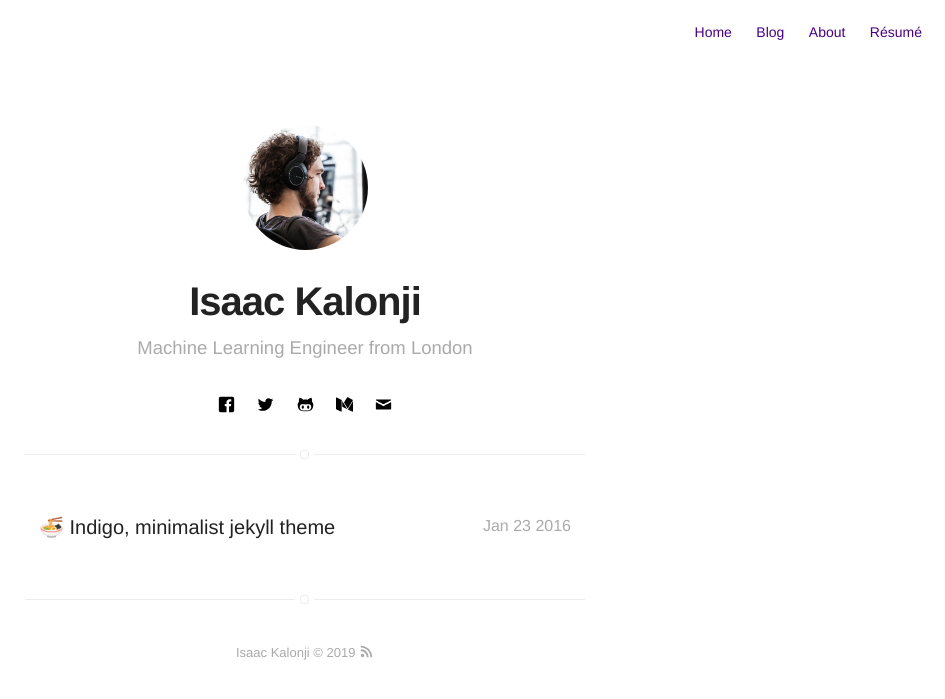
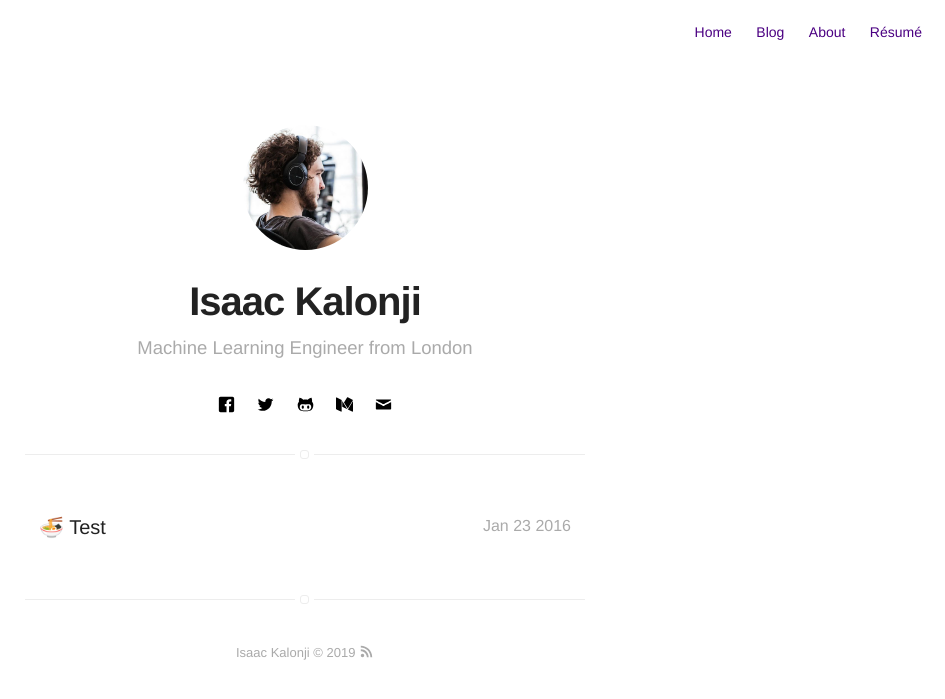
Before and after one commit to ojbillz/github-site, a Jekyll site: the page built from projects.html, in a window 1280 px wide. Shown: the top 699 px of the page, without its empty margins (335-1280 px from the left). Built offline with Jekyll 4.4.1, drawn with Linux system fonts in a browser that asks for light colours; emoji names are drawn with the system emoji font.

Commit message:
editing post

```diff
--- a/_posts/2016-01-23-indigo-jekyll-theme.markdown
+++ b/_posts/2016-01-23-indigo-jekyll-theme.markdown
@@ -1,5 +1,5 @@
 ---
-title: ":ramen: Indigo, minimalist jekyll theme"
+title: ":ramen: Test"
 layout: post
 date: 2016-01-23 22:10
 tag: jekyll
```
Also changed, not shown: other parts of _posts/2016-01-23-indigo-jekyll-theme.markdown (+1 -1 lines).
